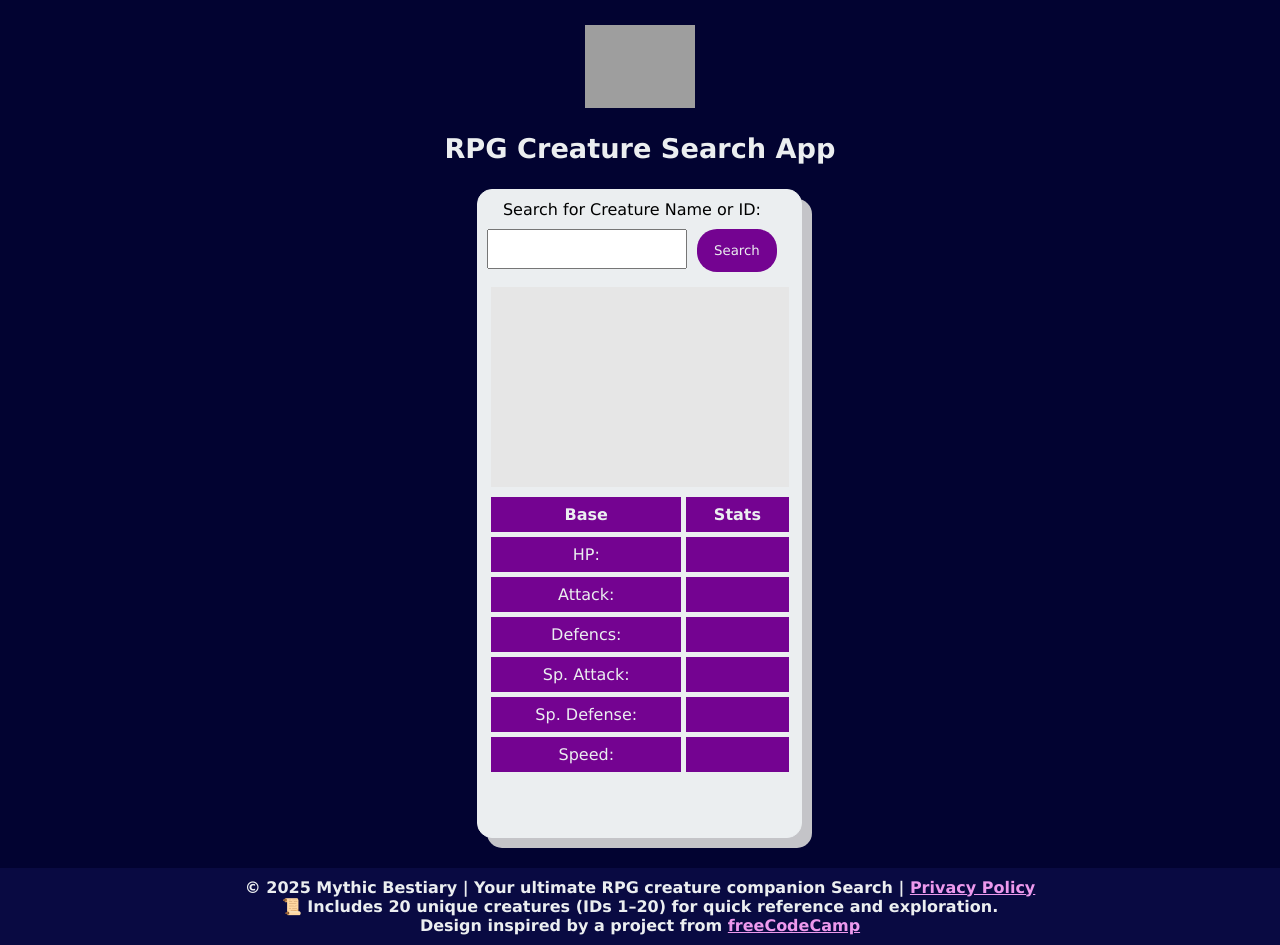
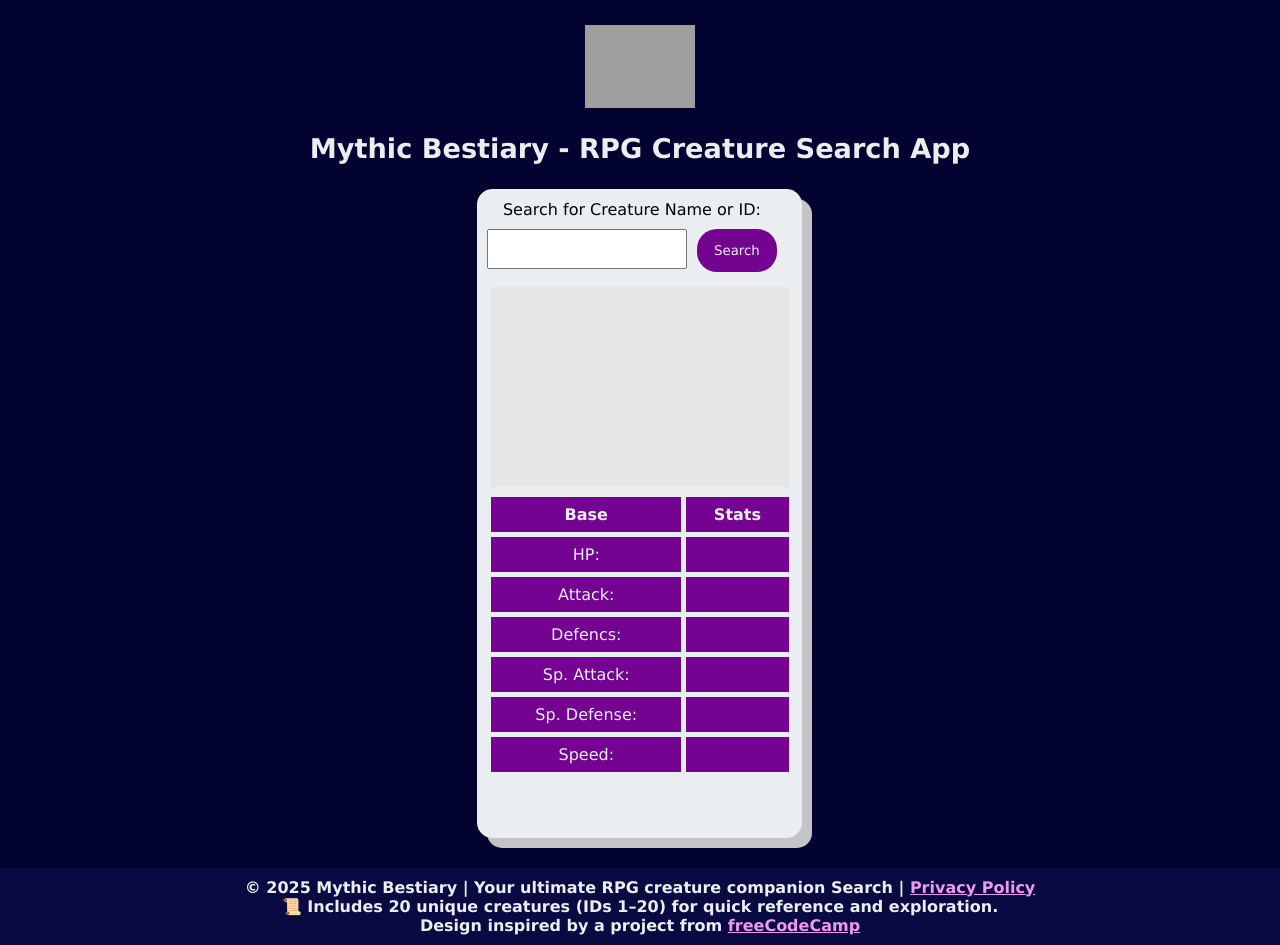
Before and after one commit to Root-Tester/Mythic-Bestiary, a plain HTML site: page index.html in a window 1280 px wide. Drawn offline with Linux system fonts and the light colour scheme; grey boxes are pictures that could not be loaded.

Commit message:
Update index.html
Signed-off-by: Tushar Kumar Sahu <tusharsahu757@gmail.com>

```diff
--- a/index.html
+++ b/index.html
@@ -44,7 +44,7 @@
     <!-- Canonical Tag -->
 
     <link rel="canonical" href="https://root-tester.github.io/Mythic-Bestiary/">
-    <title>RPG Creature Search App</title>
+    <title>Mythic Bestiary - RPG Creature Search App</title>
     <link rel="stylesheet" href="styles.css">
     <link rel="shortcut icon" href="https://root-tester.github.io/Roman-Numeral-Converter/favicon.png"
         type="image/x-icon">
@@ -54,7 +54,7 @@
     <main id="main-content" class="main">
 
         <img src="https://root-tester.github.io/Roman-Numeral-Converter/logo.png" alt="The Root Tester" id="logo">
-        <h1 class="title">RPG Creature Search App</h1>
+        <h1 class="title">Mythic Bestiary - RPG Creature Search App</h1>
 
         <div id="container">
             <form role="search" id="search-form">
```
